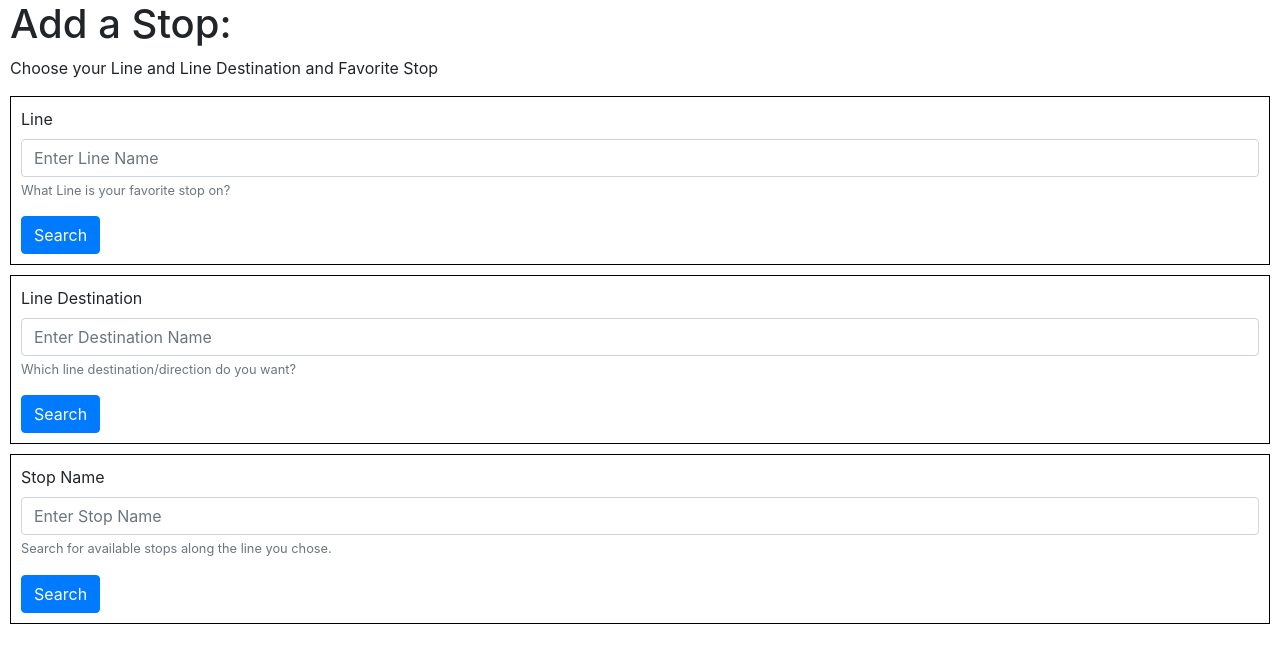
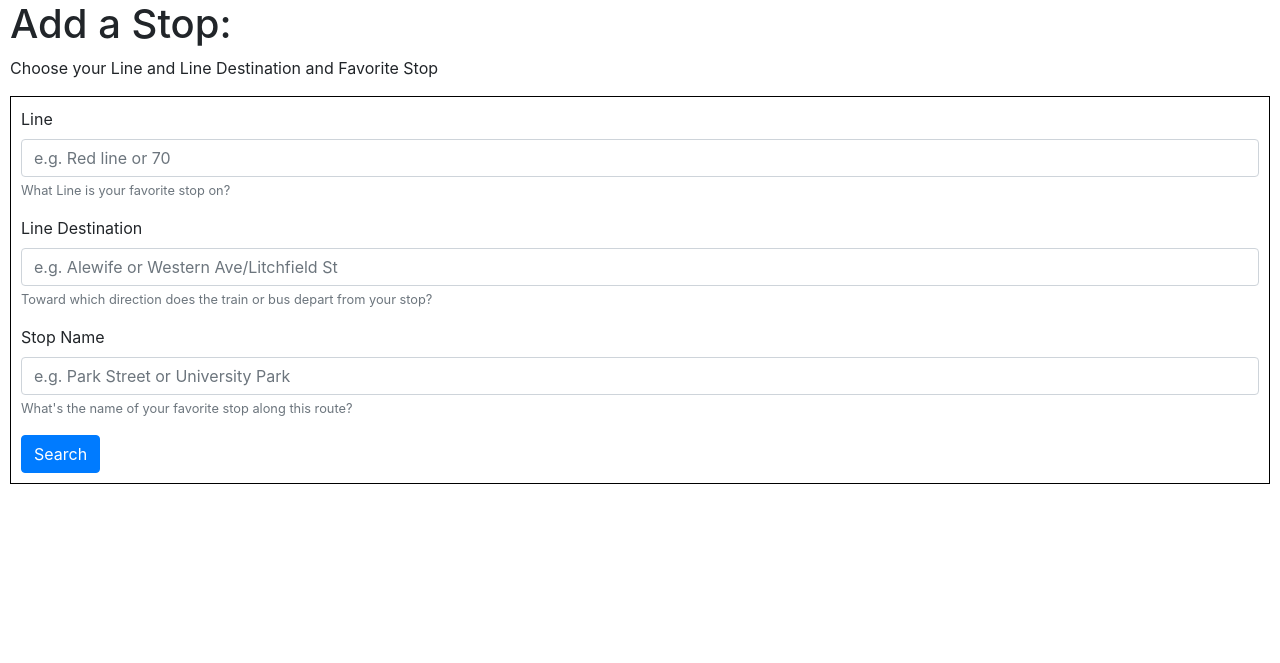
Before and after one commit to smtaylor22/CSCI-33a-Final_Project-MBTA, a Django app: page /search in a window 1280 px wide. Shown: the part 56-719 px from the top of the page. Run offline with Django 3.2, Linux system fonts and the light colour scheme; some libraries are stand-ins or nearby versions.

Commit message:
changes to javascript

```diff
--- a/MBTA/arrival_time/models.py
+++ b/MBTA/arrival_time/models.py
@@ -5,8 +5,10 @@ from django.db import models
 # Create your models here.
 
 class User(AbstractUser):
+    # Many to many relationship for Users to track their favorite stops
     tracking = models.ManyToManyField("Stop", related_name="tracked_stations")
 
+# Save relevant info on users stops they track
 class Stop(models.Model):
     # MBTA stop id associated with stop ---- so can querry for this stop prediction later
     mbta_id = models.IntegerField()
@@ -17,14 +19,13 @@ class Stop(models.Model):
     # Attribute to track the direction or end destination of the route for the stop
     direction = models.CharField(max_length=255)
 
-
     def __str__(self):
         return f"{self.name} - {self.line} - {self.direction}"
 
 
 
 
-# Comments - User comments and info associated with a Stop
+# Comments on stops
 class Comment(models.Model):
     # Text for comments - removes requirement for comments
     text = models.TextField(blank=True)
--- a/MBTA/arrival_time/static/arrival_time/script.js
+++ b/MBTA/arrival_time/static/arrival_time/script.js
@@ -1,33 +1,68 @@
+//let stopID = null;
+
+
 document.addEventListener('DOMContentLoaded', function() {
+
+    //const stops = document.querySelectorAll(".arrival-time");
+    //stops.forEach(stopID => getPrediction(stopID.dataset.stop));
+
 
     getPrediction();
 
+    //console.log(stopID);
+    //const element = document.querySelector(`.arrival-time[data-message="${stopID}"]`);
+    //document.querySelectorAll('.arrival-time').forEach(element => getPrediction();
+
+
 });
 
+
+
+
+
+// Computes the time difference between now and the vehicle's predicted arrival time
+// Formats time values from milliseconds to minutes
 function formatTime(time) {
     const arrival = new Date(time);
     // Learned how to subtract time of two dates in Javascript here: https://bearnithi.com/2019/11/10/how-to-calculate-the-time-difference-days-hours-minutes-between-two-dates-in-javascript/
     const prediction = Math.abs(arrival) - Math.abs(new Date());
     const minutes = Math.floor(prediction/60000);
-    return minutes;
+    if (minutes <= 0) {
+        addElement(0);
+    }
+    else {
+        addElement(minutes);
+    }
+
 }
 
 function getPrediction() {
-    // Send a GET request to the URL
+    //stopID = stop;
+    //console.log(stopID);
+    // Send a GET request to the MBTA API route
     fetch('https://api-v3.mbta.com/predictions?filter%5Bstop%5D=place-qamnl',
           {headers: {"x-api-key": "315e0282ead3407f8610cfca7c1595bb"}})
-    // Put response into json form
+    // Convert response to json
     .then(response => response.json())
     .then(data => {
-        // Log data to the console
-        const predictions = data.data.map(item => item.attributes.arrival_time);
-        console.log(predictions)
-        const time = predictions[0];
+        // Format the object data structure to select the predicted arrival_time attribute
+        // Take only the first 4
+        const predictions = data.data.map(item => item.attributes.arrival_time).slice(0, 4);
 
-        const minutes = formatTime(time);
+        // Format the predicted time to minutes
+        predictions.forEach(item => formatTime(item));
 
-        // need way to pick the correct stop
-        document.querySelector('#prediction').innerHTML = minutes
+
     });
 
 }
+
+// Add the predicted time element to the HTML DOM
+function addElement(minutes) {
+    //console.log(stopID);
+    const element = document.createElement('div');
+    element.innerHTML = `${minutes} minutes`;
+    document.querySelector(`.arrival-time[data-stop="${2}"]`).appendChild(element);
+
+    //document.querySelector('#prediction').appendChild(element)
+}
--- a/MBTA/arrival_time/static/arrival_time/styles.css
+++ b/MBTA/arrival_time/static/arrival_time/styles.css
@@ -1,26 +1,32 @@
 
+/* Create a grid in the DOM to place elements in */
+/* Allows items to wrap onto multiple lines */
+/* Add some gaps between items */
 .grid {
     display: flex;
     flex-wrap: wrap;
     padding: 20px;
     grid-column-gap: 20px;
     grid-row-gap: 10px;
-
 }
 
+/* Define width of grid items. Style grid items with border, margin, and padding*/
 .grid-item {
-    border: 1px;
+    border: 1px solid black;
     padding: 20px;
     text-align: left;
     width: 200px;
+    margin: 10px;
 }
 
+/* Put a box around forms and stop comments */
 .box {
     padding: 10px;
     border: 1px solid black;
     margin: 10px
 }
 
+/* Align large heading text elements etc on the left */
 .heading {
     margin-left: 10px;
 }
--- a/MBTA/arrival_time/templates/arrival_time/add_stop.html
+++ b/MBTA/arrival_time/templates/arrival_time/add_stop.html
@@ -10,49 +10,40 @@
   </p>
 </div>
 
+<!-- Copied from https://getbootstrap.com/docs/4.0/components/forms/-->
 <div class="box">
   <form action="{% url 'save-stop' %}" method="post">
     {% csrf_token %}
     <div class="form-group">
       <label for="searchLine">Line</label>
-      <input type="text" name="line" class="form-control" id="searchLine" aria-describedby="searchLine" placeholder="Enter Line Name">
+      <input type="text" name="line" class="form-control" id="searchLine" aria-describedby="searchLine" placeholder="e.g. Red line or 70">
       <small id="searchHelp" class="form-text text-muted">What Line is your favorite stop on?</small>
     </div>
-
-    <button type="submit" class="btn btn-primary">Search</button>
   </form>
 
-</div>
-
-<div class="box">
   <form action="{% url 'save-stop' %}" method="post">
     {% csrf_token %}
     <div class="form-group">
       <label for="searchLineDestination">Line Destination</label>
-      <input type="text" name="destination" class="form-control" id="searchLineDestination" aria-describedby="searchLineDestination" placeholder="Enter Destination Name">
-      <small id="searchHelp" class="form-text text-muted">Which line destination/direction do you want?</small>
+      <input type="text" name="destination" class="form-control" id="searchLineDestination" aria-describedby="searchLineDestination" placeholder="e.g. Alewife or Western Ave/Litchfield St">
+      <small id="searchHelp" class="form-text text-muted">Toward which direction does the train or bus depart from your stop?</small>
     </div>
-
-    <button type="submit" class="btn btn-primary">Search</button>
   </form>
-
-</div>
-
-
-<div class="box">
 
   <form action="{% url 'save-stop' %}" method="post">
     {% csrf_token %}
     <div class="form-group">
       <label for="searchStop">Stop Name</label>
-      <input type="text" name="stop" class="form-control" id="searchStop" aria-describedby="searchHelp" placeholder="Enter Stop Name">
-      <small id="searchHelp" class="form-text text-muted">Search for available stops along the line you chose.</small>
+      <input type="text" name="stop" class="form-control" id="searchStop" aria-describedby="searchHelp" placeholder="e.g. Park Street or University Park">
+      <small id="searchHelp" class="form-text text-muted">What's the name of your favorite stop along this route? </small>
     </div>
-
-    <button type="submit" class="btn btn-primary">Search</button>
   </form>
 
+  <button type="submit" class="btn btn-primary">Search</button>
 </div>
 
 
+
+
+
 {% endblock %}
--- a/MBTA/arrival_time/templates/arrival_time/layout.html
+++ b/MBTA/arrival_time/templates/arrival_time/layout.html
@@ -11,7 +11,7 @@
 
     </head>
     <body>
-
+        <!-- Copied from project 4 with some added design modifications -->
         <nav class="navbar navbar-expand-lg navbar-dark bg-primary" >
             <a class="navbar-brand" href="{% url 'index' %}">MBTA Arrival Times</a>
 
--- a/MBTA/arrival_time/views.py
+++ b/MBTA/arrival_time/views.py
@@ -7,26 +7,30 @@ from django.urls import reverse
 from django.contrib.auth.decorators import login_required
 
 from .models import User, Stop, Comment
-# Create your views here.
 
-
+# Load the default view and display stops the user is tracking if there are any.
 def index(request):
+    # Try to querry for stops the user is tracking
     try:
         stops = request.user.tracking.all()
     except:
+        # If exception from no stops being tracking, then return the index.html without the stop object
         return render(request, "arrival_time/index.html")
     return render(request, "arrival_time/index.html", {
         "stops": stops
     })
 
+# View to load the HTML page for searching the MBTA stops
 def search(request):
     return render(request, "arrival_time/add_stop.html")
 
 # Save a comment to the database
+@login_required
 def comment(request, stop_id):
-    # # Check for Post Request when a user creates a new comment
+    # Check for Post Request when a user creates a new comment
     if request.method == "POST":
         text = request.POST["comment"]
+        # Get the stop associated with the comment. Stop.id pass through url argument stop_id
         stop = get_object_or_404(Stop, pk=stop_id)
         comment = Comment(author=request.user, text=text, stop=stop)
         comment.save()
@@ -35,27 +39,27 @@ def comment(request, stop_id):
 # View for specific train or bus stop info
 def display_stop(request, stop_id):
     stop = Stop.objects.get(id=stop_id)
-    # refrenced this site https://www.youtube.com/watch?v=iwNBwG8RBok
+    # refrenced this site https://www.youtube.com/watch?v=iwNBwG8RBok for querrying a one to many relationship
     comments = Comment.objects.filter(stop__id=stop_id).order_by("-date_created")
-
     return render(request, "arrival_time/stop.html", {
         "stop": stop,
         "comments": comments
     })
 
-
+# API view to save a users favorite stop to the database
+@login_required
 def save_stop(request):
-     # Check for Post Request when saving a new stop
+     # Check for POST Request when saving a new stop
     if request.method == "POST":
         stop = get_object_or_404(Stop, name=request.POST["stop"])
+        # Add the stop to the logged in users tracking database
         request.user.tracking.add(stop)
         return HttpResponseRedirect(reverse("index"))
-
+    # Default behavior to load the add stop page
     else:
-        # Default behavior to load the add stop page
         return render(request, "arrival_time/add_stop.html")
 
-# Copied from Project 4
+# Copied from Project 4. Modified url paths
 def login_view(request):
     if request.method == "POST":
 
@@ -76,12 +80,12 @@ def login_view(request):
         return render(request, "arrival_time/login.html")
 
 
-# Copied from Project 4
+# Copied from Project 4. Modified url paths
 def logout_view(request):
     logout(request)
     return HttpResponseRedirect(reverse("index"))
 
-# Copied from Project 4
+# Copied from Project 4. Modified url paths
 def register(request):
     if request.method == "POST":
         username = request.POST["username"]
```
Also changed, not shown: MBTA/arrival_time/forms.py (+1 -7 lines), MBTA/arrival_time/templates/arrival_time/index.html (+21 -14 lines), MBTA/arrival_time/templates/arrival_time/stop.html (+5 -3 lines).
